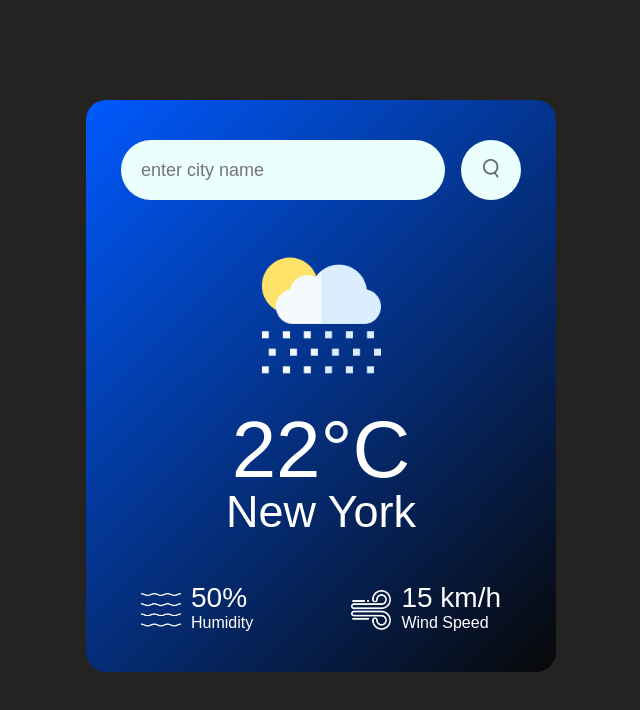
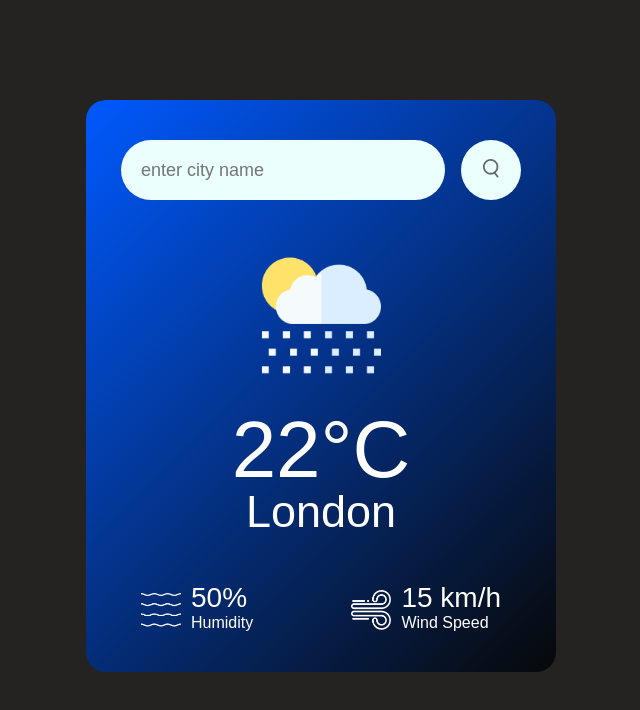
Before and after one commit to hwsase/Weather-Forecast-App, a plain HTML site: page index.html in a window 1280 px wide. Shown: the whole page, without its empty margins (319-959 px from the left). Drawn offline with Linux system fonts and the light colour scheme.

Commit message:
city name changed

```diff
--- a/index.html
+++ b/index.html
@@ -15,7 +15,7 @@
     <div class="weather">
         <img src="images/rain.png" class="weather-icon">
         <h1 class="temp">22°C</h1>
-        <h2 class="city">New York</h2>
+        <h2 class="city">London</h2>
         <div class="details">
             <div class="col">
                 <img src="images/humidity.png">
```
